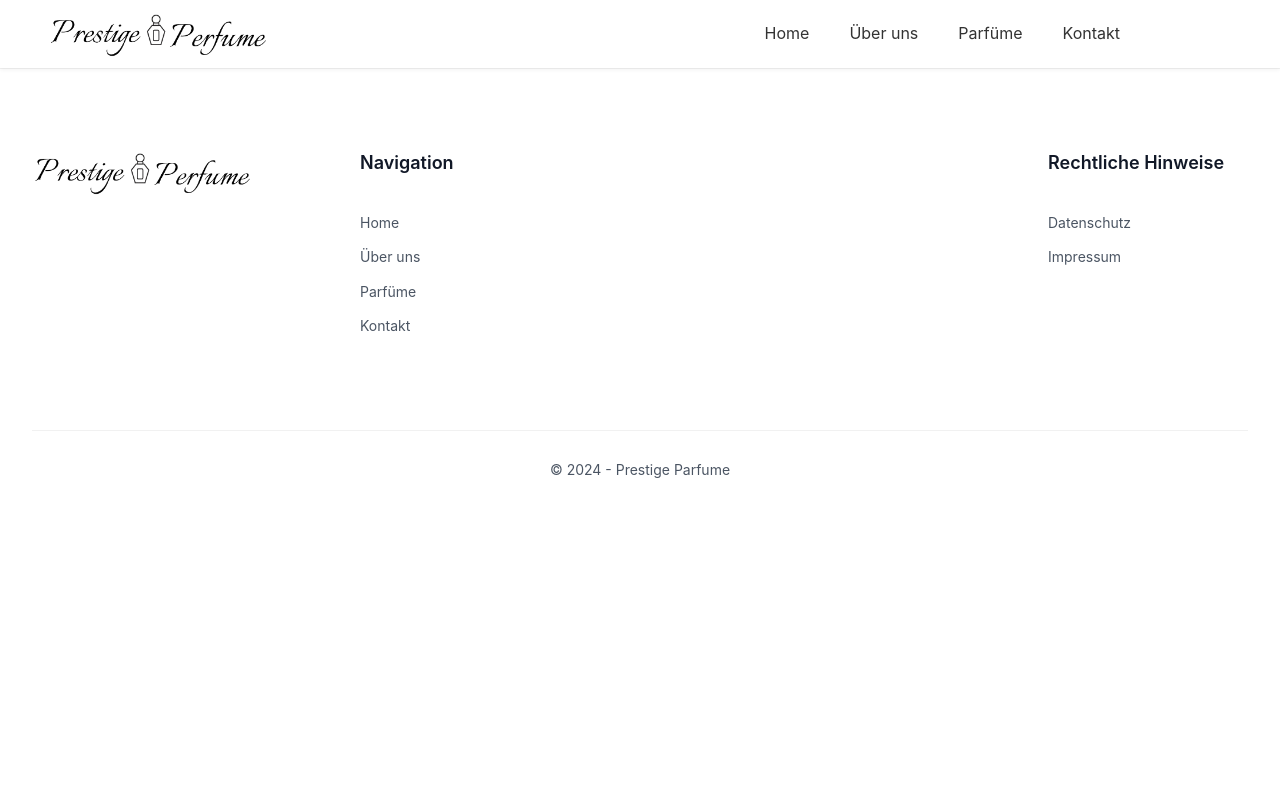
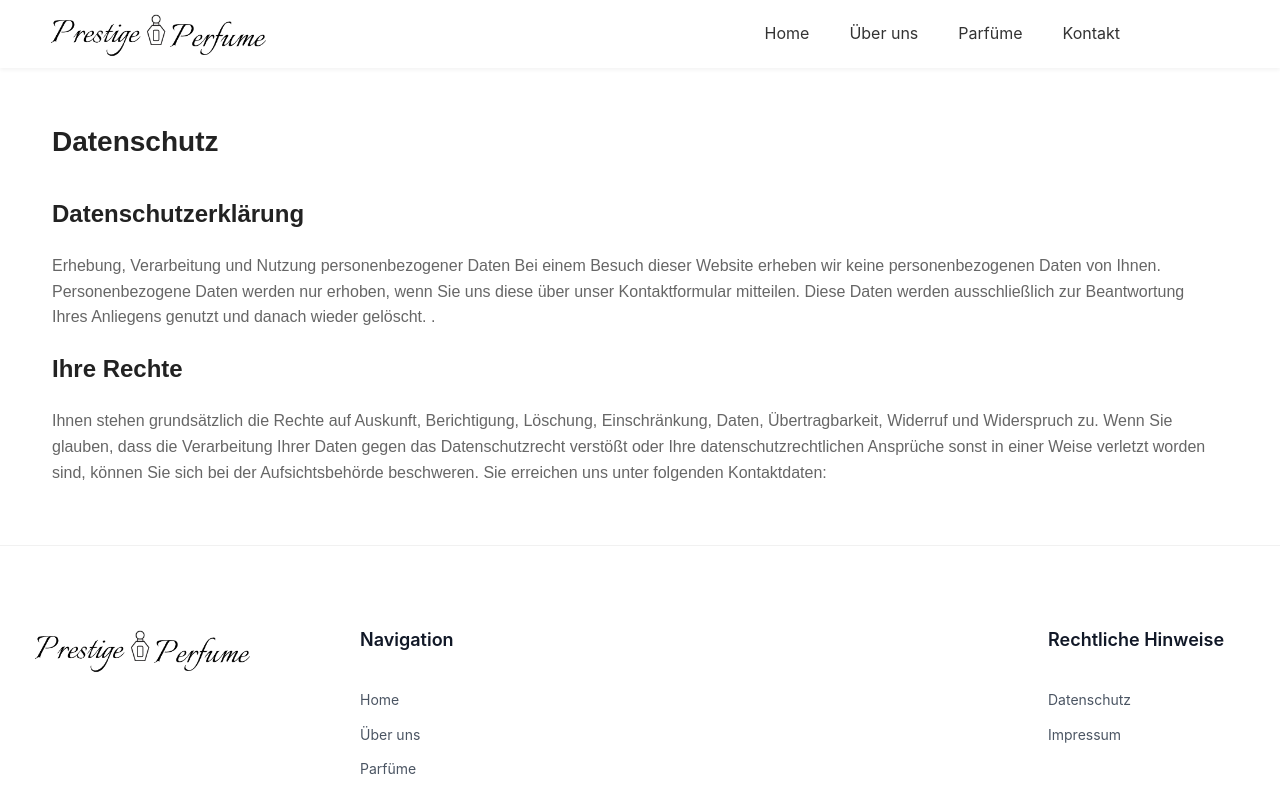
Before and after one commit to noahburren/prestigeparf-m, a React (Create React App) app: page /datenschutz in a window 1280 px wide. Shown: the top 796 px of the page. Built offline with nearby package versions, Linux system fonts and the light colour scheme.

Commit message:
datenschutz

```diff
--- a/src/Datenschutz.js
+++ b/src/Datenschutz.js
@@ -1,12 +1,25 @@
-// src/Datenschutz.js
-import React from "react";
-
 const Datenschutz = () => {
   return (
-    <div>
+    <div className="privacy-policy">
       <h1>Datenschutz</h1>
-      <p>Hier ist die Datenschutzerklärung.</p>
-      {/* Füge hier den Inhalt der Datenschutzseite hinzu */}
+      <h2>Datenschutzerklärung</h2>
+      <p>
+        Erhebung, Verarbeitung und Nutzung personenbezogener Daten Bei einem
+        Besuch dieser Website erheben wir keine personenbezogenen Daten von
+        Ihnen. Personenbezogene Daten werden nur erhoben, wenn Sie uns diese
+        über unser Kontaktformular mitteilen. Diese Daten werden ausschließlich
+        zur Beantwortung Ihres Anliegens genutzt und danach wieder gelöscht. .
+      </p>
+      <h2>Ihre Rechte</h2>
+      <p>
+        Ihnen stehen grundsätzlich die Rechte auf Auskunft, Berichtigung,
+        Löschung, Einschränkung, Daten, Übertragbarkeit, Widerruf und
+        Widerspruch zu. Wenn Sie glauben, dass die Verarbeitung Ihrer Daten
+        gegen das Datenschutzrecht verstößt oder Ihre datenschutzrechtlichen
+        Ansprüche sonst in einer Weise verletzt worden sind, können Sie sich bei
+        der Aufsichtsbehörde beschweren. Sie erreichen uns unter
+        folgenden Kontaktdaten:
+      </p>
     </div>
   );
 };
--- a/src/styles.css
+++ b/src/styles.css
@@ -619,3 +619,70 @@ a {
       padding: 0;
   }
 }
+
+/* Datenschutz */
+
+.privacy-policy {
+  max-width: 1200px;
+  margin-top: 5rem;
+  margin-left: 2rem;
+  padding: 40px 20px;
+  font-family: Arial, sans-serif;
+  line-height: 1.6;
+  color: #333;
+}
+
+/* Hauptüberschrift */
+.privacy-policy h1 {
+  font-size: 28px;
+  font-weight: bold;
+  margin-bottom: 30px;
+  color: #222;
+}
+
+/* Unterüberschriften */
+.privacy-policy h2 {
+  font-size: 24px;
+  font-weight: bold;
+  margin: 0px 0 20px;
+  color: #222;
+}
+
+/* Textabsätze */
+.privacy-policy p {
+  margin-bottom: 20px;
+  font-size: 16px;
+  color: #666;
+}
+
+/* Hervorhebung wichtiger Informationen */
+.privacy-highlight {
+  background-color: #f8f9fa;
+  padding: 15px;
+  border-left: 4px solid #007bff;
+  margin: 20px 0;
+}
+
+/* Responsive Design */
+@media (max-width: 768px) {
+  .privacy-policy {
+      padding: 20px 15px;
+  }
+
+  .privacy-policy h1 {
+      font-size: 24px;
+  }
+
+  .privacy-policy h2 {
+      font-size: 20px;
+  }
+}
+
+/* Optionale Druckoptimierung */
+@media print {
+  .privacy-policy {
+      max-width: 100%;
+      padding: 0;
+      box-shadow: none;
+  }
+}
```
